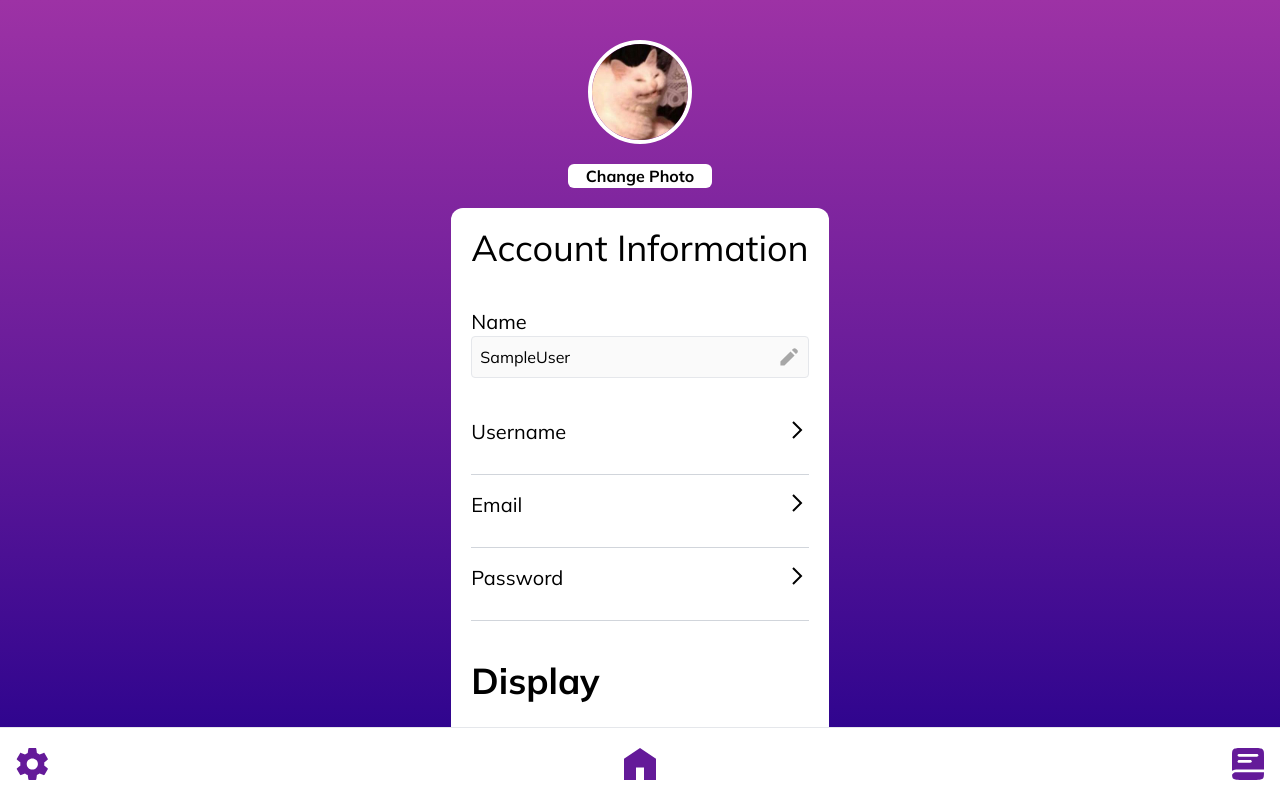
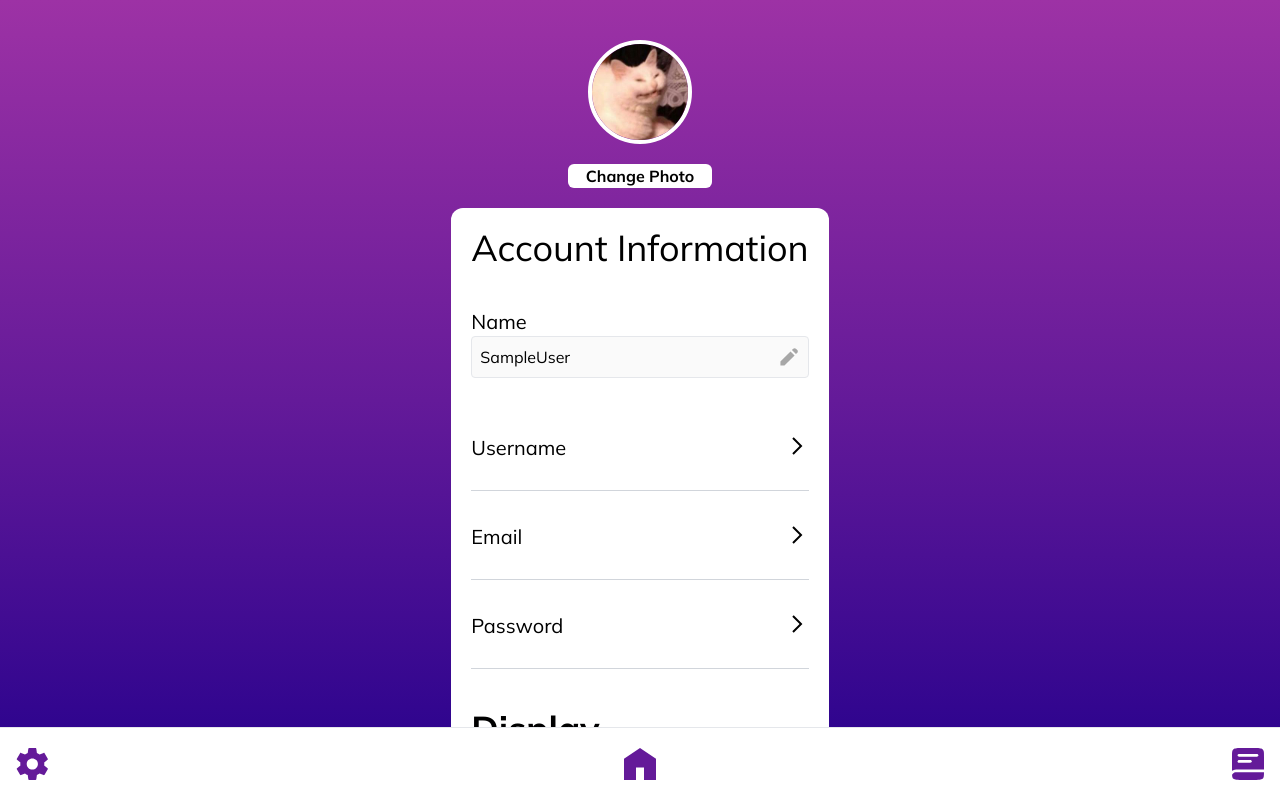
Before and after one commit to WhiteStoneDental/whitestone_IDSP, a Next.js app: page /settings in a window 1280 px wide. Built offline with nearby package versions, Linux system fonts and the light colour scheme.

Commit message:
Fixed line spacing

```diff
--- a/src/app/settings/page.tsx
+++ b/src/app/settings/page.tsx
@@ -146,21 +146,21 @@ const handleSubmit = async (e: React.FormEvent<HTMLFormElement>) => {
             <div className={twMerge(
               "mb-4 flex flex-row justify-between"
             )}>
-              <button className="text-xl flex min-w-full object-right justify-between">Username <ArrowIconMin />
+              <button className="text-xl flex min-w-full object-right justify-between mt-4">Username <ArrowIconMin />
               </button>
             </div>
             <div className="border-t border-gray-300 my-4"></div>
             <div className={twMerge(
               "mb-4 flex flex-row justify-between"
             )}>
-              <button className="text-xl flex min-w-full object-right justify-between">Email <ArrowIconMin />
+              <button className="text-xl flex min-w-full object-right justify-between mt-4">Email <ArrowIconMin />
               </button>
             </div>
             <div className="border-t border-gray-300 my-4"></div>
             <div className={twMerge(
               "mb-4 flex flex-row justify-between"
             )}>
-              <button className="text-xl flex min-w-full object-right justify-between">Password <ArrowIconMin />
+              <button className="text-xl flex min-w-full object-right justify-between mt-4">Password <ArrowIconMin />
               </button>
             </div>
             <div className="border-t border-gray-300 my-4"></div>
```
